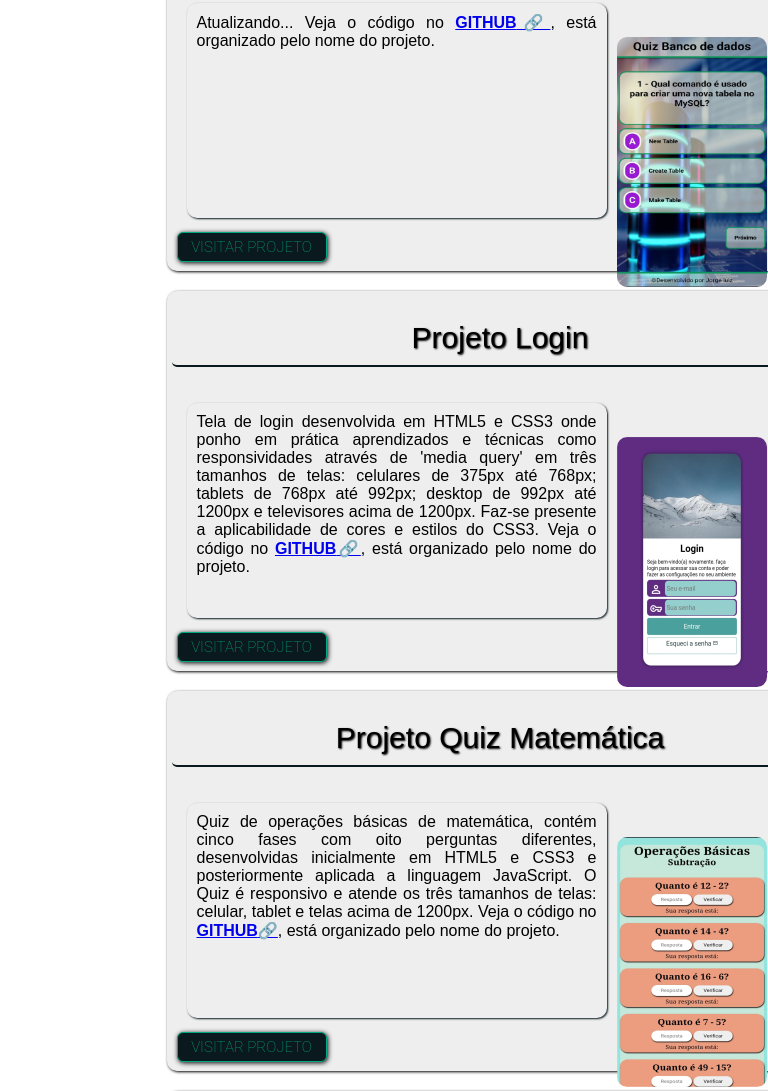
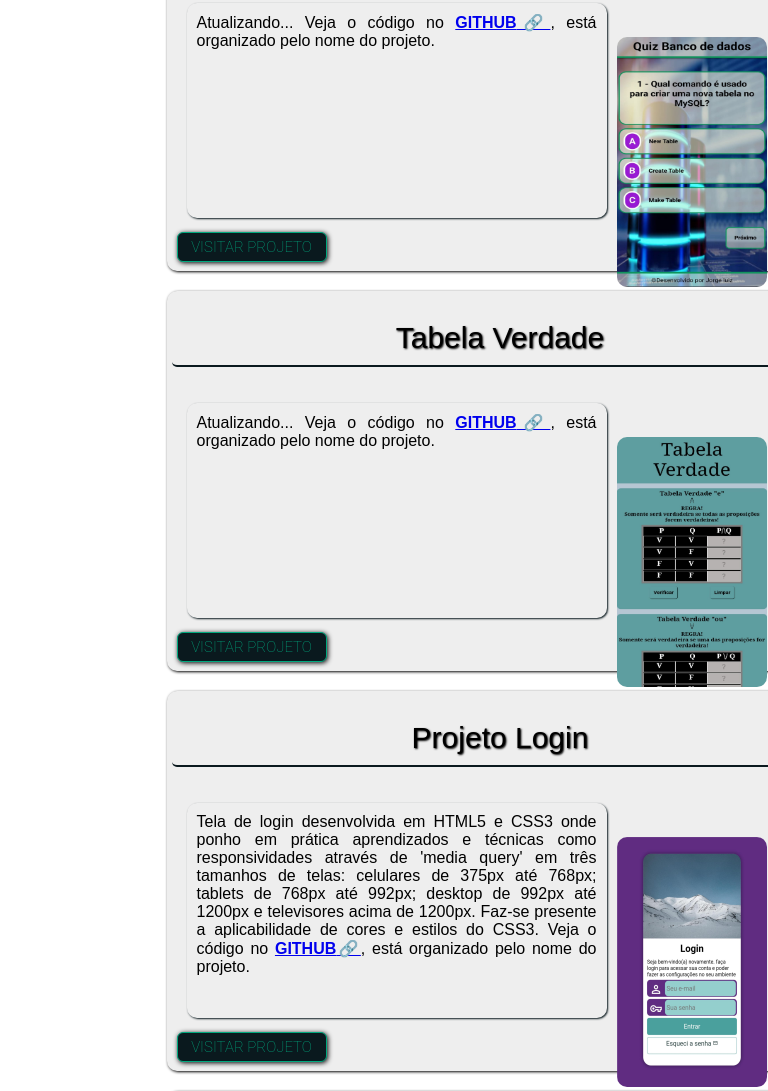
Before and after one commit to jhorgeluiz/portfolio, a plain HTML site: page projetos.html in a window 768 px wide. Shown: the part 1534-2625 px from the top of the page. Drawn offline with Linux system fonts and the light colour scheme.

Commit message:
atualização

```diff
--- a/estilo/estilos-projetos.css
+++ b/estilo/estilos-projetos.css
@@ -75,7 +75,7 @@
         top: 20px;
     }
 
-    .containerlogin,.containermat,.containerimc,.containercordel,.containerandroid,.containersociais,.containerrick,.containerarte-bela,.containersaude,.containerBD{
+    .containerlogin,.containermat,.containerimc,.containercordel,.containerandroid,.containersociais,.containerrick,.containerarte-bela,.containersaude,.containerBD,.containertabela {
         font-family: 'Impact';
         border-radius: 20px;
         position: relative;
@@ -83,7 +83,7 @@
         height: 500px;
         display: flex;
     }
-    .imglogin,.imgmat,.imgimc,.imgcordel,.imgandroid,.imgsociais,.imgrick,.imgarte-bela,.imgsaude,.imgBD {
+    .imglogin,.imgmat,.imgimc,.imgcordel,.imgandroid,.imgsociais,.imgrick,.imgarte-bela,.imgsaude,.imgBD,.imgtabela {
         margin: 10px;
         border-radius: 10px;
         border-style: none;
@@ -92,7 +92,7 @@
         position: relative;
         top: 40px;
     }
-    p.textologin,.textomat,.textoimc,.textocordel,.textoandroid,.textosociais,.textorick,.textoarte-bela,.textosaude,.textoBD {
+    p.textologin,.textomat,.textoimc,.textocordel,.textoandroid,.textosociais,.textorick,.textoarte-bela,.textosaude,.textoBD,.textotabela {
         font-family: Arial, Helvetica, sans-serif;
         margin-left: 10px;
         text-align: start;
@@ -240,18 +240,18 @@
         top: 20px;
     }
 
-    .containerlogin,.containermat,.containerimc,.containercordel,.containerandroid,.containersociais,.containerrick,.containerarte-bela,.containersaude,.containerBD {
+    .containerlogin,.containermat,.containerimc,.containercordel,.containerandroid,.containersociais,.containerrick,.containerarte-bela,.containersaude,.containerBD,.containertabela {
         font-family: Arial, Helvetica, sans-serif;
         position: relative;
         top: 35px;
         height: 270px;
         display: flex;
     }
-    .imglogin,.imgmat,.imgimc,.imgcordel,.imgandroid,.imgsociais,.imgrick,.imgarte-bela,.imgsaude,.imgBD {
+    .imglogin,.imgmat,.imgimc,.imgcordel,.imgandroid,.imgsociais,.imgrick,.imgarte-bela,.imgsaude,.imgBD,.imgtabela {
         margin: 10px;
         border-radius: 10px;
     }
-    p.textologin,.textomat,.textoimc,.textocordel,.textoandroid,.textosociais,.textorick,.textoarte-bela,.textosaude,.textoBD {
+    p.textologin,.textomat,.textoimc,.textocordel,.textoandroid,.textosociais,.textorick,.textoarte-bela,.textosaude,.textoBD,.textotabela {
         font-family: Arial, Helvetica, sans-serif;
         text-align: justify;
         box-shadow: 1px 1px 2px #0a191e;
@@ -402,20 +402,20 @@
         top: 20px;
     }
 
-    .containerlogin,.containermat,.containerimc,.containercordel,.containerandroid,.containersociais,.containerrick,.containerarte-bela,.containersaude,.containerBD {
+    .containerlogin,.containermat,.containerimc,.containercordel,.containerandroid,.containersociais,.containerrick,.containerarte-bela,.containersaude,.containerBD,.containertabela {
         position: relative;
         top: 50px;
         display: flex;
         align-items: center;
         justify-content: center;
     }
-    .imglogin,.imgmat,.imgimc,.imgcordel,.imgandroid,.imgsociais,.imgrick,.imgarte-bela,.imgsaude,.imgBD {
+    .imglogin,.imgmat,.imgimc,.imgcordel,.imgandroid,.imgsociais,.imgrick,.imgarte-bela,.imgsaude,.imgBD,.imgtabela {
         margin: 10px;
         border-radius: 10px;
         width: 250px;
         height: 400px;
     }
-    p.textologin,.textomat,.textoimc,.textocordel,.textoandroid,.textosociais,.textorick,.textoarte-bela,.textosaude,.textoBD {
+    p.textologin,.textomat,.textoimc,.textocordel,.textoandroid,.textosociais,.textorick,.textoarte-bela,.textosaude,.textoBD,.textotabela {
         font-family: Arial, Helvetica, sans-serif;
         text-align: justify;
         font-size: 20px;
--- a/projetos.html
+++ b/projetos.html
@@ -57,6 +57,15 @@
                 <img class="imgBD" src="imagens/Quiz-banco-dados.jpeg" alt="">
             </div>
             <a href="https://jhorgeluiz.github.io/Quiz-Banco-de-dados/"><button class="botao">Visitar Projeto</button></a>
+        </section>
+
+        <section>
+            <p class="tituloprojeto">Tabela Verdade</p>
+            <div class="containertabela">
+                <p class="textologin">Atualizando... Veja o código no <a href="https://github.com/jhorgeluiz"><strong>GITHUB</strong>&#x1F517;</a>, está organizado pelo nome do projeto.</p>
+                <img class="imgtabela" src="imagens/tabela-verdade.jpeg" alt="">
+            </div>
+            <a href="https://jhorgeluiz.github.io/projeto-tabela-verdade/"><button class="botao">Visitar Projeto</button></a>
         </section>
 
 
```
Also changed, not shown: imagens/tabela-verdade.jpeg (added).
